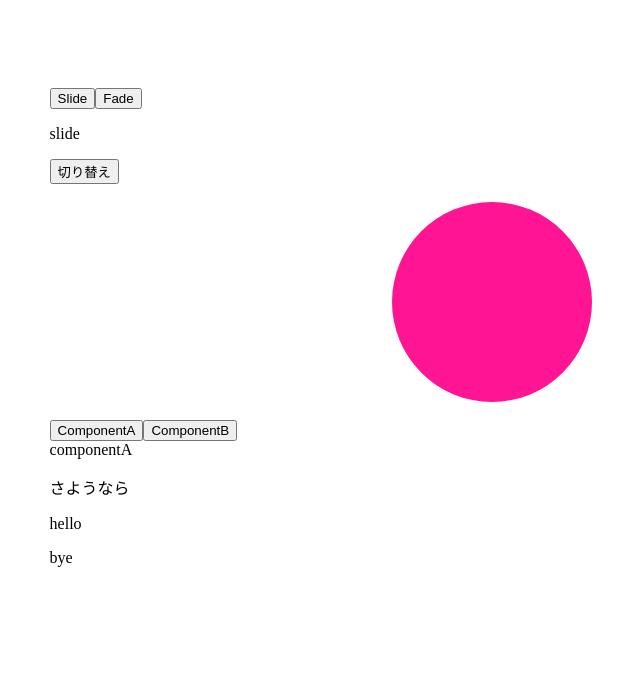
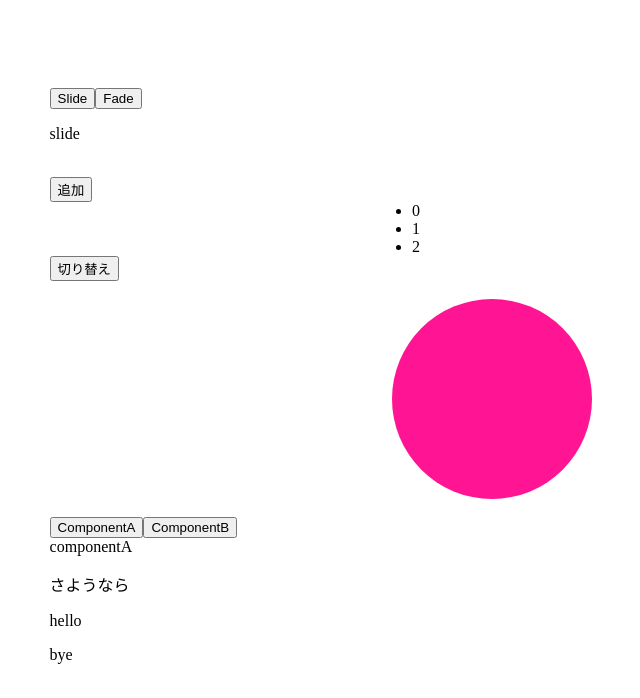
Before and after one commit to YukiIshizaki0525/udemy_vuejs2021, a Vue app: page / in a window 1280 px wide. Shown: the top 698 px of the page, without its empty margins (148-788 px from the left). Built offline with nearby package versions, Linux system fonts and the light colour scheme.

Commit message:
12-181完了 セクション12完了

```diff
--- a/src/App.vue
+++ b/src/App.vue
@@ -3,6 +3,20 @@
     <button @click="myAnimation = 'silde'">Slide</button>
     <button @click="myAnimation = 'fade'">Fade</button>
     <p>{{ myAnimation }}</p>
+    <br>
+    <button @click="add">追加</button>
+    <ul style="width:200px; margin: auto;">
+      <transition-group name="fade" tag="div">
+        <li
+          style="cursor: pointer;"
+          v-for="(number, index) in numbers"
+          :key="number"
+          @click="remove(index)"
+        >{{ number }}
+        </li>
+      </transition-group>
+    </ul>
+
     <button @click="show = !show">切り替え</button>
     <br><br>
     <transition
@@ -45,12 +59,24 @@
   },
   data(){
     return {
+      numbers: [0,1,2],
+      nextNumber: 3,
       show: true,
       myAnimation: 'slide',
       myComponent: 'ComponentA'
     }
   },
   methods: {
+    randomIndex(){
+      return Math.floor(Math.random() * this.numbers.length);
+    },
+    add(){
+      this.numbers.splice(this.randomIndex(), 0, this.nextNumber);
+      this.nextNumber += 1;
+    },
+    remove(index){
+      this.numbers.splice(index, 1);
+    },
     beforeEnter(el){
       el.style.transform = 'scale(0)'
     },
@@ -88,6 +114,9 @@
   border-radius: 100px;
   background: deeppink;
 }
+.fade-move {
+  transition: transform 1s;
+}
 .fade-enter {
   opacity: 0;
 }
@@ -101,7 +130,9 @@
   opacity: 1;
 }
 .fade-leave-active {
+  position: absolute;
   transition: opacity 0.5s;
+  width: 200px;
 }
 .fade-leave-to {
   opacity: 0;
```
